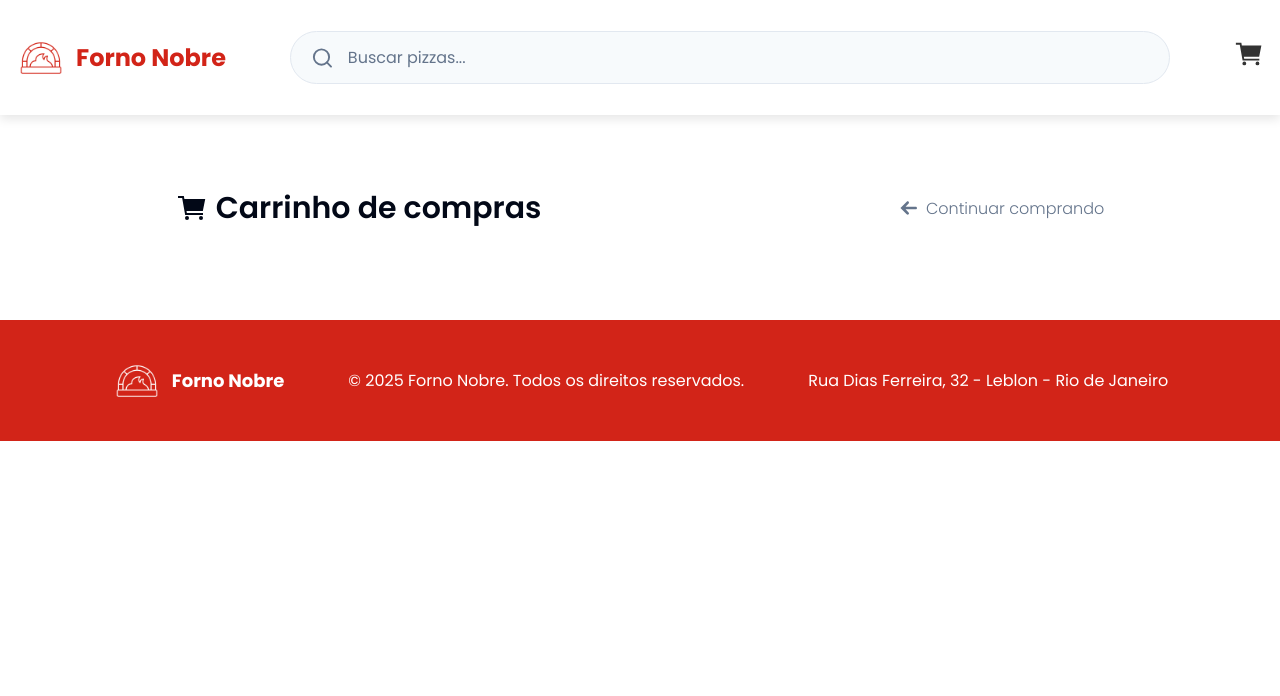
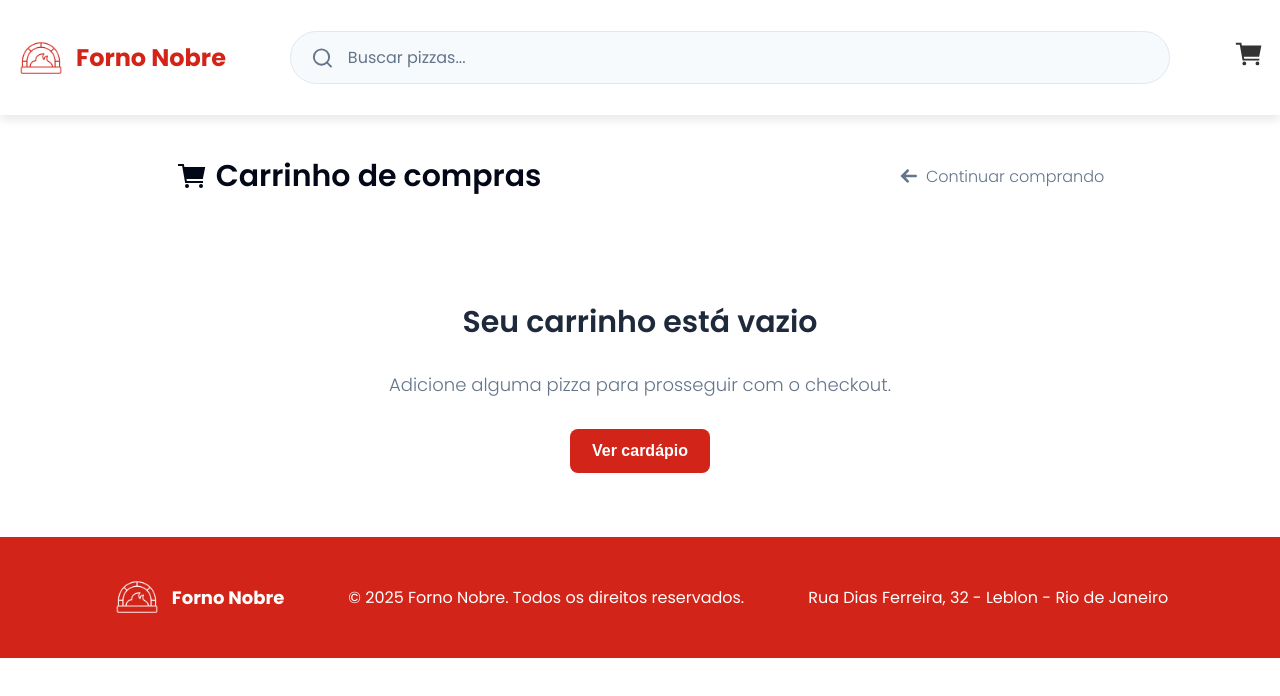
Before and after one commit to GGhiaroni/forno-nobre, a React (Vite) app: page /carrinho in a window 1280 px wide. Shown: the top 696 px of the page. Built offline with nearby package versions, Linux system fonts and the light colour scheme.

Commit message:
avancando com o layout do checkout

```diff
--- a/src/Pages/PaginaCarrinho.jsx
+++ b/src/Pages/PaginaCarrinho.jsx
@@ -1,7 +1,9 @@
+import { observer } from "mobx-react-lite";
 import { IoCartSharp } from "react-icons/io5";
 import { TiArrowLeft } from "react-icons/ti";
 import { Link } from "react-router-dom";
 import styled from "styled-components";
+import { useStoreContext } from "../mobx/StoreContext";
 
 const ContainerPrincipal = styled.div`
   width: 100%;
@@ -10,7 +12,7 @@ const ContainerPrincipal = styled.div`
 `;
 
 const ContainerTopo = styled.div`
-  margin-top: 10rem;
+  margin-top: 8rem;
   display: flex;
   justify-content: space-around;
   align-items: center;
@@ -69,7 +71,50 @@ const LinkEstilizado = styled(Link)`
   text-decoration: none;
 `;
 
-const PaginaCarrinho = () => {
+const DivEstilizada = styled.div`
+  margin-top: 5rem;
+  display: flex;
+  gap: 2rem;
+  align-items: center;
+  flex-direction: column;
+  text-align: center;
+`;
+
+const H3Estilizado = styled.h3`
+  font-size: var(--tamanho-fonte-xxl);
+  font-weight: 600;
+  color: var(--cor-cinza-escuro);
+  line-height: 1.2;
+  margin: 0;
+`;
+
+const TextoSecundario = styled.p`
+  font-size: var(--tamanho-fonte-l);
+  font-weight: 300;
+  color: var(--cor-cinza-medio);
+  margin: 0;
+  line-height: 1.4;
+`;
+
+const Btn = styled.button`
+  background-color: var(--cor-primaria);
+  color: var(--cor-branca);
+  font-weight: 600;
+  font-size: 1rem;
+  padding: 0.8rem 1.4rem;
+  border-radius: 8px;
+  border: none;
+  cursor: pointer;
+  transition: 0.2s;
+
+  &:hover {
+    background-color: var(--cor-hover);
+  }
+`;
+
+const PaginaCarrinho = observer(() => {
+  const { carrinhoStore } = useStoreContext();
+
   return (
     <ContainerPrincipal>
       <ContainerTopo>
@@ -84,8 +129,19 @@ const PaginaCarrinho = () => {
           </ContainerIconeETextoSeta>
         </LinkEstilizado>
       </ContainerTopo>
+      {carrinhoStore.totalItensNoCarrinho === 0 && (
+        <DivEstilizada>
+          <H3Estilizado>Seu carrinho está vazio</H3Estilizado>
+          <TextoSecundario>
+            Adicione alguma pizza para prosseguir com o checkout.
+          </TextoSecundario>
+          <Link to="/">
+            <Btn>Ver cardápio</Btn>
+          </Link>
+        </DivEstilizada>
+      )}
     </ContainerPrincipal>
   );
-};
+});
 
 export default PaginaCarrinho;
```
